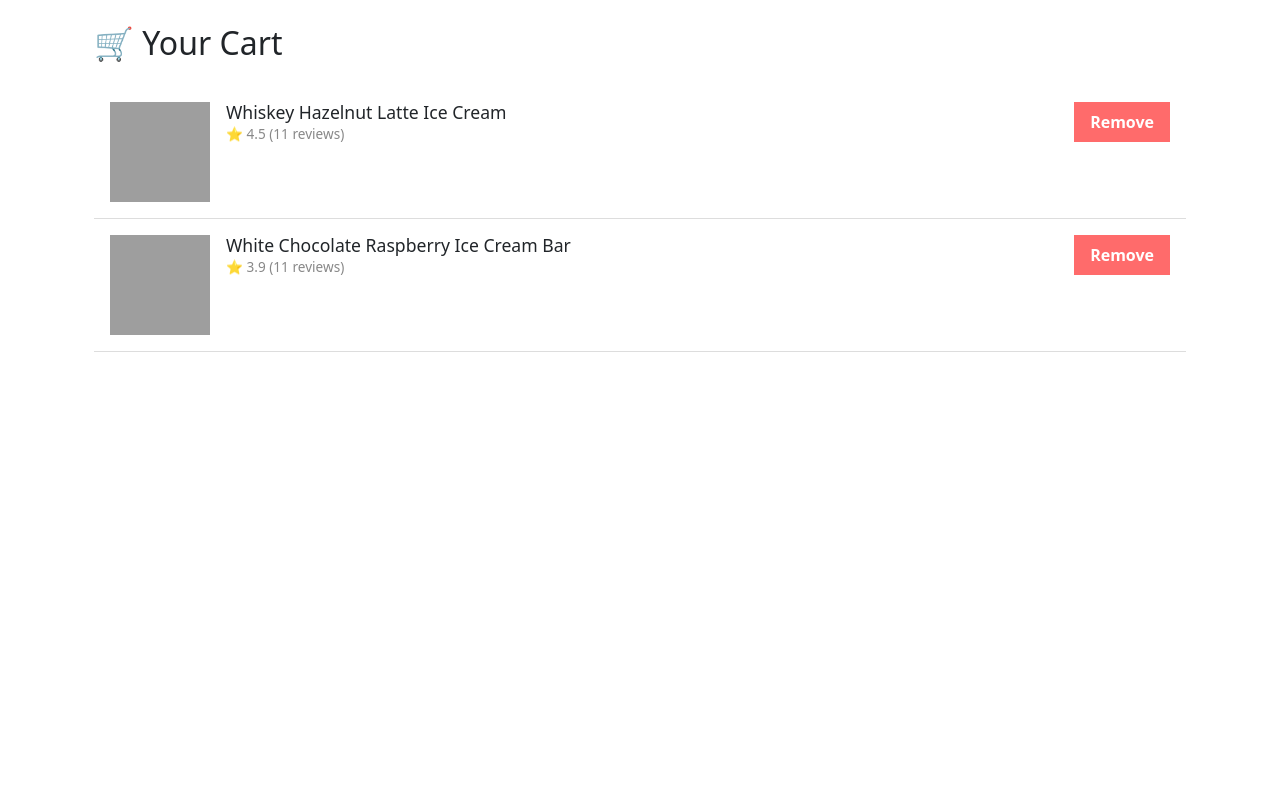
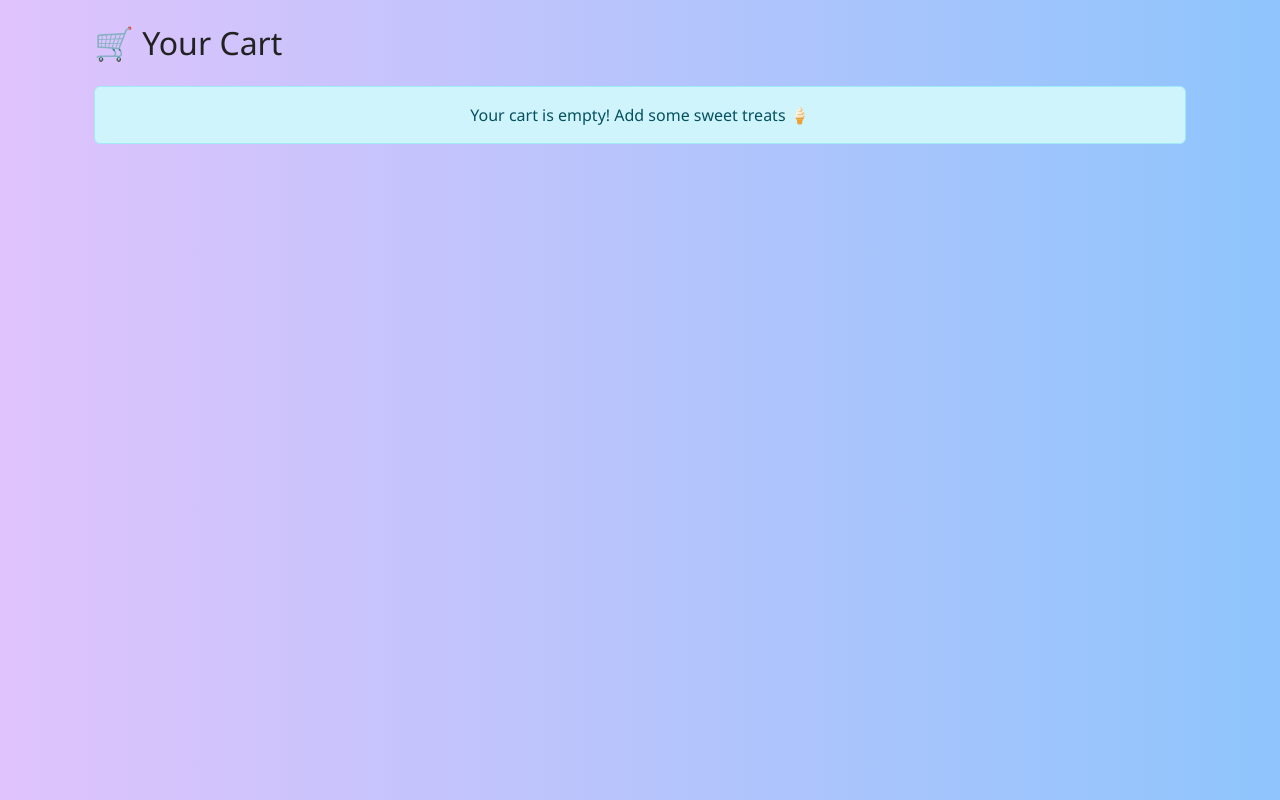
Before and after one commit to sathish-repos/frostbite, an Angular app: page /cart in a window 1280 px wide. Built offline with nearby package versions, Linux system fonts and the light colour scheme.

Commit message:
feat: enhance cart functionality with clear cart option and total calculations

```diff
--- a/src/app/components/cart/cart.component.html
+++ b/src/app/components/cart/cart.component.html
@@ -1,9 +1,13 @@
 <div class="container py-4">
-  <h2 class="text-choco mb-4">🛒 Your Cart</h2>
-
-  @if (cartItems.length > 0) {
+  <div class="display-flex justify-content-between align-items-center mb-4">
+    <h2 class="text-choco mb-4">🛒 Your Cart</h2>
+    @if (cartItems().length > 0) {
+    <button class="remove-btn" (click)="clearCart()">Clear Cart</button>
+    }
+  </div>
+  @if (cartItems().length > 0) {
   <ul class="cart-list">
-    @for (product of cartItems; track $index; let i = $index) {
+    @for (product of cartItems(); track product.key) {
     <li class="cart-item">
       <img
         [src]="
@@ -13,14 +17,23 @@
       />
       <div class="info">
         <h5>{{ product.name }}</h5>
-        <p class="rating">
-          ⭐ {{ product.rating }} ({{ product.rating_count }} reviews)
+        <p class="mt-2">
+          {{ product.quantity }} X {{ product.price }} =
+          <strong>₹{{ product.price * product.quantity }}</strong>
         </p>
       </div>
-      <button class="remove-btn" (click)="removeFromCart(i)">Remove</button>
+      <button class="remove-btn" (click)="removeFromCart(product.key)">
+        Remove
+      </button>
     </li>
     }
   </ul>
+  <div class="cart-summary my-4 text-end">
+    <p><strong>Total Items:</strong> {{ totalItems() }}</p>
+    <p><strong>Total Amount:</strong> ₹{{ totalPrice() }}</p>
+
+    <button class="btn btn-primary" (click)="checkout()">Checkout</button>
+  </div>
   }@else {
   <div class="alert alert-info text-center">
     Your cart is empty! Add some sweet treats 🍦
--- a/src/app/components/cart/cart.component.scss
+++ b/src/app/components/cart/cart.component.scss
@@ -7,6 +7,7 @@
 .cart-item {
   display: flex;
   align-items: flex-start;
+  justify-content: space-between;
   gap: 1rem;
   padding: 1rem;
   border-bottom: 1px solid #ddd;
--- a/src/app/components/cart/cart.component.ts
+++ b/src/app/components/cart/cart.component.ts
@@ -1,6 +1,6 @@
-import { Component } from '@angular/core';
-import { Product } from '../../models/products.model';
+import { Component, inject, OnInit, signal, Signal } from '@angular/core';
 import { environment } from '../../../environments/environment';
+import { CartItem, CartService } from '../../services/cart.service';
 
 @Component({
   selector: 'app-cart',
@@ -10,33 +10,22 @@ import { environment } from '../../../environments/environment';
 })
 export class CartComponent {
   environment = environment;
+  cartService = inject(CartService);
 
-  cartItems: Product[] = [
-    {
-      key: '68_hd',
-      name: 'Whiskey Hazelnut Latte Ice Cream',
-      description:
-        'This new spiked latte inspired treat is a delicious whiskey infused coffee ice cream blended with ribbons of hazelnut fudge and chocolate espresso flakes.\n*Contains Less Than 0.5% Alcohol by Volume',
-      rating: 4.5,
-      rating_count: 11,
-      ingredients:
-        'CREAM, SKIM MILK, SUGAR, EGG YOLKS, BROWN SUGAR, COFFEE, MOLASSES, NATURAL FLAVOR, CORN STARCH, POWDERED SUGAR, SOYBEAN OIL, COCOA PROCESSED WITH ALKALI, COCOA BUTTER, SOY LECITHIN, CHOCOLATE, CANE SUGAR, CHOCOLATE, COCOA BUTTER, MILKFAT, SOY LECITHIN, VANILLA EXTRACT, COCONUT OIL, COFFEE',
-      price: 60,
-    },
-    {
-      key: '69_hd',
-      name: 'White Chocolate Raspberry Ice Cream Bar',
-      description:
-        'Inspired by a familiar favorite, this bar of smooth white chocolate ice cream with swirls of tart raspberry is dipped in milk chocolate and then sprinkled with dark chocolate. Perfect for getting carried away.',
-      rating: 3.9,
-      rating_count: 11,
-      ingredients:
-        'WHITE CHOCOLATE ICE CREAM, CREAM, SKIM MILK, SUGAR, EGG YOLKS, COCOA BUTTER, NATURAL FLAVOR, MILK CHOCOLATE AND VEGETABLE OIL COATING, MILK CHOCOLATE, SUGAR, WHOLE MILK POWDER, CHOCOLATE, COCOA BUTTER, SOY LECITHIN, VANILLA EXTRACT, COCONUT OIL, RASPBERRY SWIRL, RASPBERRY PUREE, SUGAR, WATER, LEMON JUICE CONCENTRATE, PECTIN, NATURAL FLAVOR, DARK CHOCOLATE, SUGAR, CHOCOLATE, SOY LECITHIN, VANILLA EXTRACT, COCONUT OIL, SOYBEAN OIL',
-      price: 90,
-    },
-  ];
+  cartItems: Signal<CartItem[]> = this.cartService.getItems();
+  totalPrice: Signal<number> = this.cartService.getTotalPrice();
+  totalItems: Signal<number> = this.cartService.getTotalItems();
 
-  removeFromCart(index: number): void {
-    this.cartItems.splice(index, 1);
+  removeFromCart(key: string) {
+    this.cartService.removeFromCart(key);
+  }
+
+  clearCart() {
+    this.cartService.clearCart();
+  }
+
+  checkout() {
+    // Implement checkout logic here
+    console.log('Checkout process initiated');
   }
 }
--- a/src/app/components/products/products.component.html
+++ b/src/app/components/products/products.component.html
@@ -28,8 +28,11 @@
           </div>
           <p><strong>Price:</strong> ₹{{ product.price }}</p>
           <a class="mb-1" href="#">Know more</a>
-          <button class="btn btn-outline-primary mt-auto">
-            Explore Flavor
+          <button
+            class="btn btn-outline-primary mt-auto"
+            (click)="addToCart(product)"
+          >
+            Add to Cart
           </button>
         </div>
       </div>
--- a/src/app/components/products/products.component.ts
+++ b/src/app/components/products/products.component.ts
@@ -4,6 +4,7 @@ import { NgOptimizedImage } from '@angular/common';
 import { environment } from '../../../environments/environment';
 import { Product } from '../../models/products.model';
 import { ProductsService } from '../../services/products.service';
+import { CartService } from '../../services/cart.service';
 
 @Component({
   selector: 'app-products',
@@ -13,6 +14,7 @@ import { ProductsService } from '../../services/products.service';
 })
 export class ProductsComponent implements OnInit {
   private productsService = inject(ProductsService);
+  private cartService = inject(CartService);
 
   products: Product[] = [];
   environment = environment;
@@ -27,4 +29,8 @@ export class ProductsComponent implements OnInit {
       }
     );
   }
+
+  addToCart(item: Product) {
+    this.cartService.addToCart(item);
+  }
 }
--- /dev/null
+++ b/src/app/services/cart.service.ts
@@ -0,0 +1,78 @@
+import { computed, Injectable, Signal, signal } from '@angular/core';
+import { Product } from '../models/products.model';
+
+export interface CartItem extends Product {
+  quantity: number;
+}
+
+@Injectable({
+  providedIn: 'root',
+})
+export class CartService {
+  private cartKey = 'cart_items';
+  private items = signal<CartItem[]>([]);
+
+  constructor() {
+    this.loadCart();
+  }
+
+  private saveCart() {
+    localStorage.setItem(this.cartKey, JSON.stringify(this.items()));
+  }
+
+  private loadCart() {
+    const data = localStorage.getItem(this.cartKey);
+    this.items.set(data ? JSON.parse(data) : []);
+  }
+
+  getItems(): Signal<CartItem[]> {
+    return this.items;
+  }
+
+  addToCart(item: Product) {
+    const found = this.items().find((i) => i.key === item.key);
+    if (found) {
+      found.quantity += 1;
+    } else {
+      this.items().push({ ...item, quantity: 1 });
+    }
+    this.saveCart();
+  }
+
+  removeFromCart(itemId: string | number) {
+    this.items.update((items) => items.filter((i) => i.key !== itemId));
+    this.saveCart();
+  }
+
+  updateQuantity(itemId: string | number, quantity: number) {
+    const item = this.items().find((i) => i.key === itemId);
+    if (item) {
+      item.quantity = quantity;
+      if (item.quantity <= 0) {
+        this.removeFromCart(itemId);
+      } else {
+        this.saveCart();
+      }
+    }
+  }
+
+  clearCart() {
+    this.items.set([]);
+    this.saveCart();
+  }
+
+  getTotalPrice(): Signal<number> {
+    return computed(() =>
+      this.items().reduce(
+        (total, item) => total + item.price * item.quantity,
+        0
+      )
+    );
+  }
+
+  getTotalItems(): Signal<number> {
+    return computed(() =>
+      this.items().reduce((count, item) => count + item.quantity, 0)
+    );
+  }
+}
--- a/src/styles.scss
+++ b/src/styles.scss
@@ -1 +1,9 @@
 /* You can add global styles to this file, and also import other style files */
+body {
+  font-family: "Segoe UI", Arial, sans-serif;
+  background: linear-gradient(90deg, #e0c3fc 0%, #8ec5fc 100%);
+  color: #222;
+  margin: 0;
+  padding: 0;
+  min-height: 100vh;
+}
```
